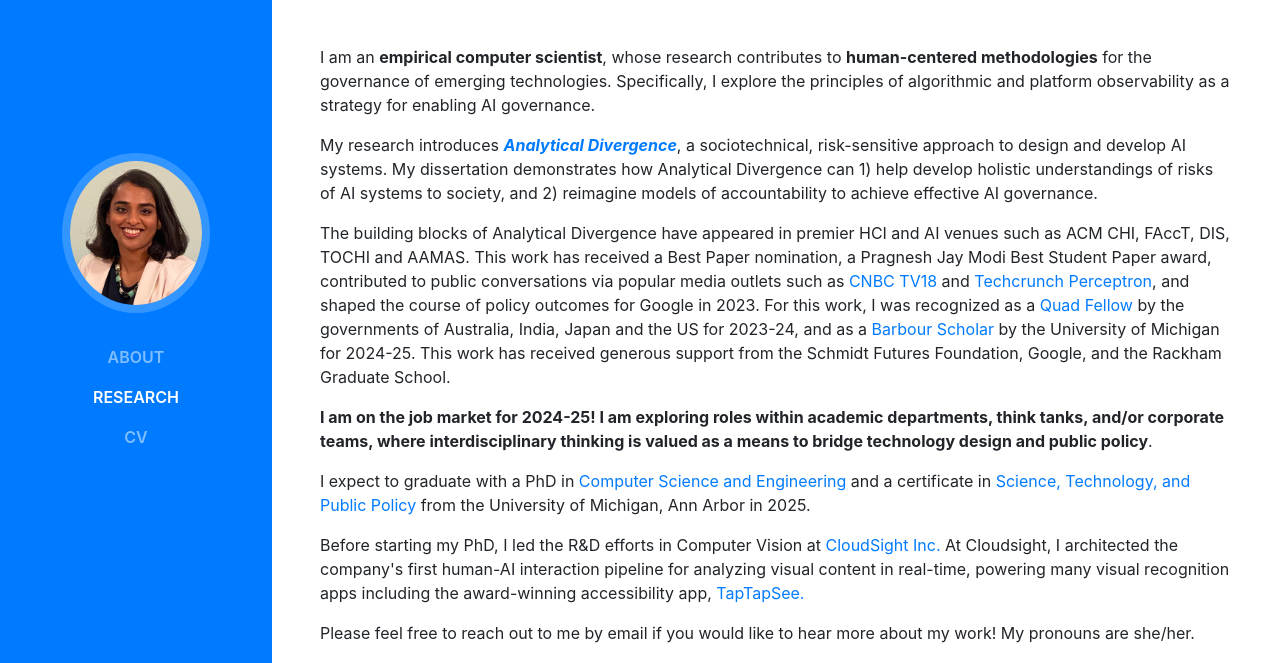
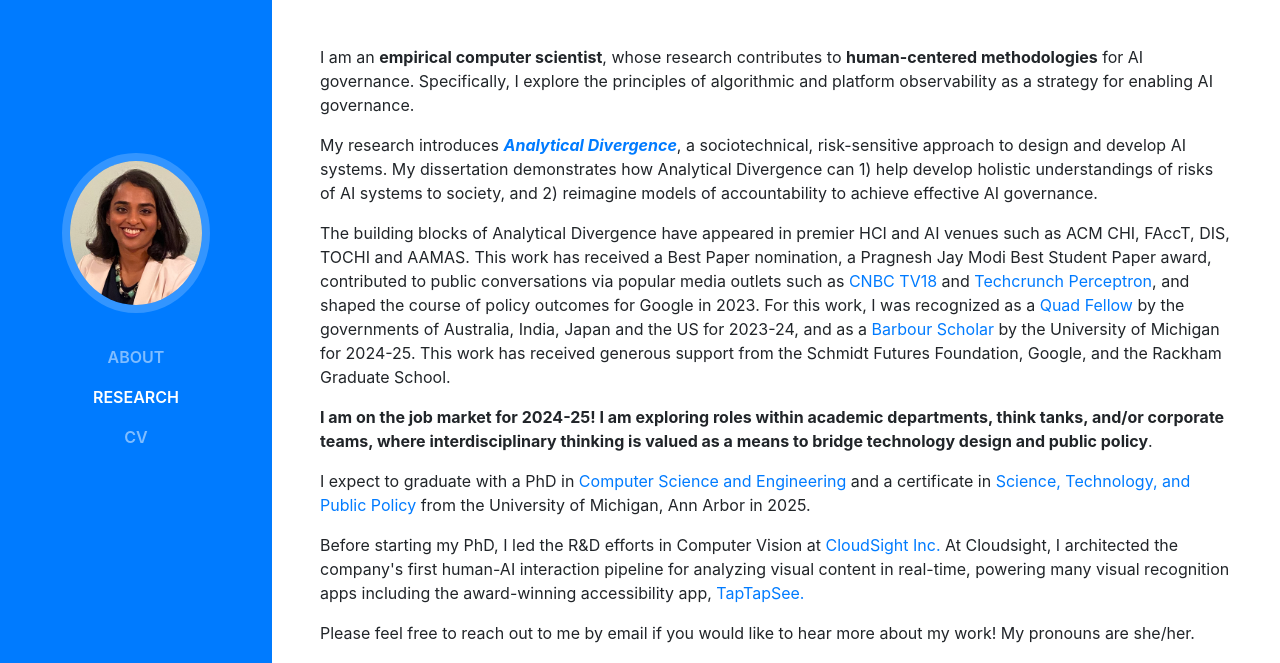
Before and after one commit to dramesh14/dramesh14.github.io, a website with bundled scripts: page index.html in a window 1280 px wide. Shown: the part 99-762 px from the top of the page. Built offline with nearby package versions, Linux system fonts and the light colour scheme; a web font is replaced by a local one.

Commit message:
website update

```diff
--- a/index.html
+++ b/index.html
@@ -61,7 +61,7 @@
           </h1>
           <div class="subheading mb-5">
           </div>
-          <p class="mb-3">I am an <b>empirical computer scientist</b>, whose research contributes to <b>human-centered methodologies</b> for the governance of emerging technologies. Specifically, I explore the principles of algorithmic and platform observability as a strategy for enabling AI governance.</p>
+          <p class="mb-3">I am an <b>empirical computer scientist</b>, whose research contributes to <b>human-centered methodologies</b> for AI governance. Specifically, I explore the principles of algorithmic and platform observability as a strategy for enabling AI governance.</p>
         <p> My research introduces <b><a target=_blank href=""><em>Analytical Divergence</em></a></b>, a sociotechnical, risk-sensitive approach to design and develop AI systems. My dissertation demonstrates how Analytical Divergence can 1) help develop holistic understandings of risks of AI systems to society, and 2) reimagine models of accountability to achieve effective AI governance.</p>
 
 
```
